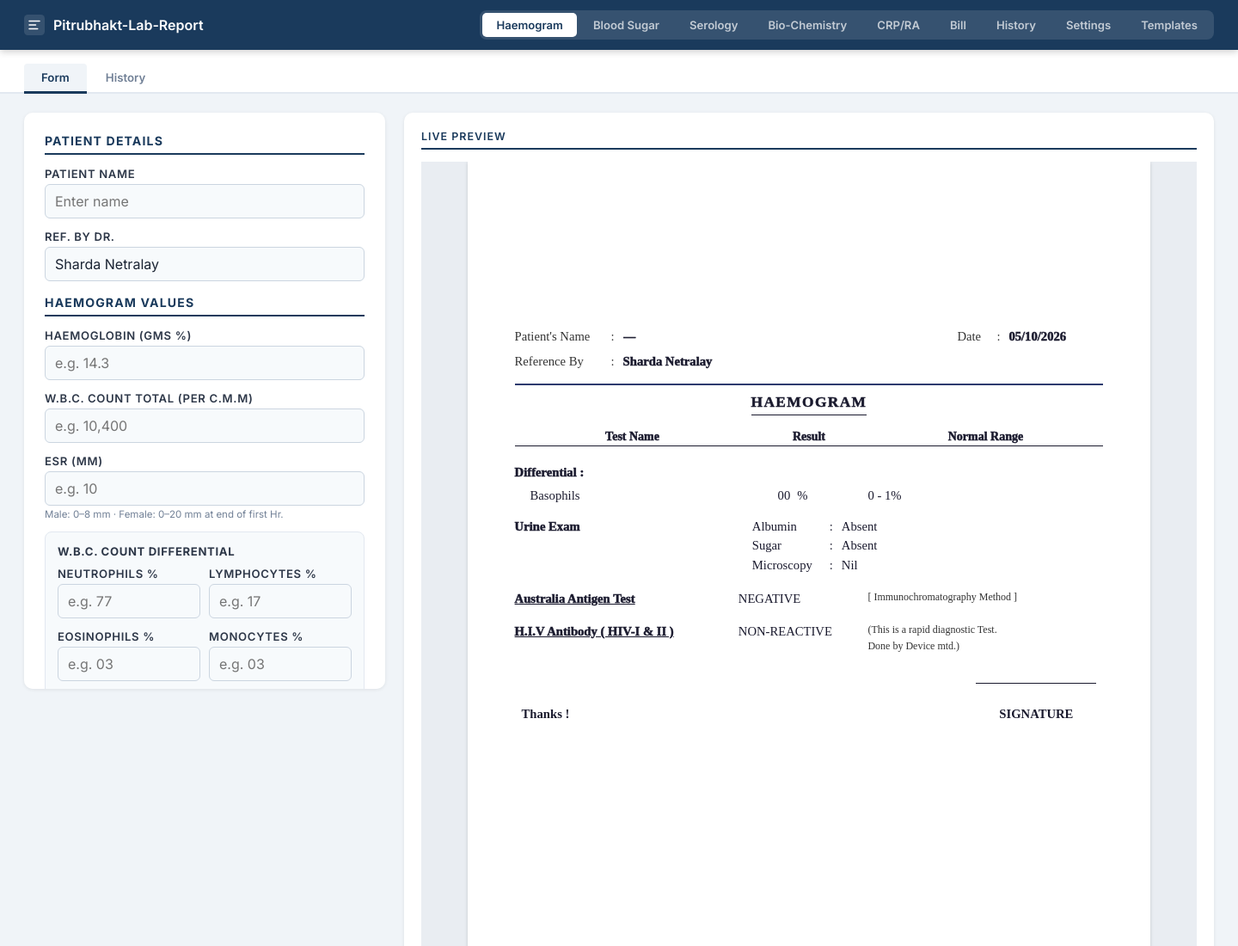
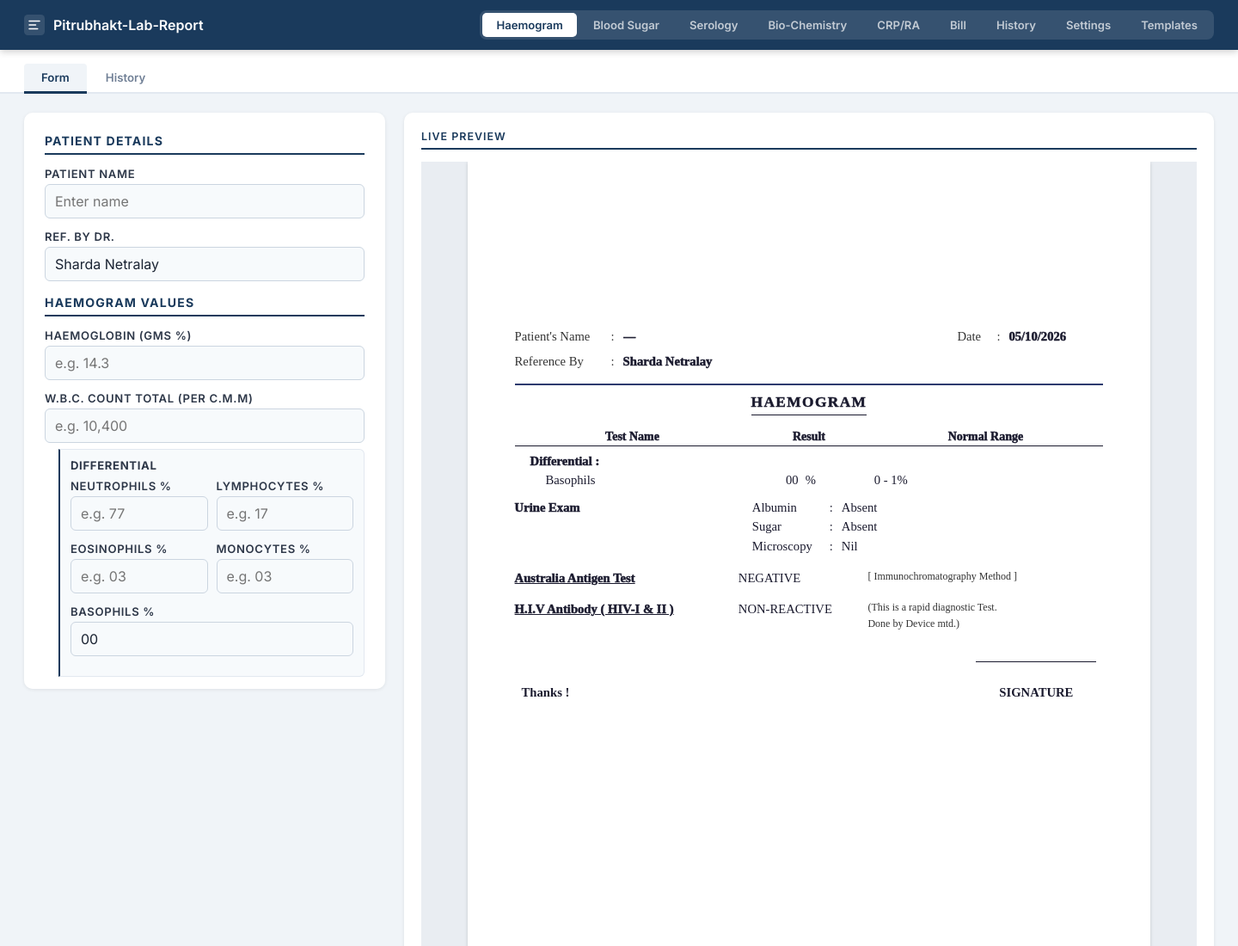
Before and after one commit to Niraj2003/lab-report-app, an Electron app: page index.html in a window 1440 px wide. Shown: the top 1100 px of the page at 86% size. Drawn offline with Linux system fonts and the light colour scheme.

Commit message:
refactor: update W.B.C. differential section and ESR input styling

```diff
--- a/index.html
+++ b/index.html
@@ -301,16 +301,8 @@
             <div class="field">
               <label>W.B.C. Count Total (Per c.m.m)</label><input type="text" id="hf-wbc" placeholder="e.g. 10,400" oninput="haemoSync()" />
             </div>
-            <div class="field">
-              <label>ESR (mm)</label>
-              <input type="text" id="hf-esr" placeholder="e.g. 10" oninput="haemoSync()" />
-              <div id="hf-esr-hint" style="font-size: 0.72rem; color: #718096; margin-top: 3px">
-                Male: 0–8 mm · Female: 0–20 mm at end of first Hr.
-              </div>
-            </div>
-
-            <div class="result-group">
-              <h3>W.B.C. Count Differential</h3>
+            <div class="result-group wbc-differential">
+              <h3>Differential</h3>
               <div class="field-row">
                 <div class="field">
                   <label>Neutrophils %</label><input type="number" id="hf-neut" placeholder="e.g. 77" min="0" max="100" oninput="
@@ -346,6 +338,13 @@
                   " />
               </div>
               <div class="diff-counter" id="diff-counter" style="display: none"></div>
+            </div>
+            <div class="field">
+              <label>ESR (mm)</label>
+              <input type="text" id="hf-esr" placeholder="e.g. 10" oninput="haemoSync()" />
+              <div id="hf-esr-hint" style="font-size: 0.72rem; color: #718096; margin-top: 3px">
+                Male: 0-8 mm · Female: 0-20 mm at end of first Hr.
+              </div>
             </div>
 
             <div class="field">
--- a/renderer.js
+++ b/renderer.js
@@ -720,37 +720,33 @@
         ? `<b>${label}</b>`
         : label;
     const col = opts.colon ? ' :' : '';
-    return `<div style="display:flex;font-size:11pt;padding:${opts.tight ? '1px' : '3px'} 0;line-height:1.5;font-family:inherit">
+    return `<div style="display:flex;font-size:11pt;padding:${opts.tight ? '1px' : '3px'} 0;line-height:1.5;margin:0 0 ${opts.compact ? '2px' : '8px'};font-family:inherit">
       <span style="flex:0 0 38%;font-size:11pt">${lbl}${col}</span>
       <span style="flex:0 0 22%;font-size:11pt">${result || ''}</span>
-      <span style="flex:1;font-size:11pt;color:#333">${range || ''}</span>
+      <span style="flex:1;font-size:${opts.rangeSize || '11pt'};white-space:${opts.rangeNoWrap ? 'nowrap' : 'normal'};color:#333">${range || ''}</span>
     </div>`;
   };
-
-  const gap = () => `<div style="height:10px"></div>`;
 
   // Haemoglobin
   if (hv('hf-hb')) {
     const hbVal = parseFloat(hv('hf-hb'));
     const hbDisplay = isNaN(hbVal) ? hv('hf-hb') : hbVal.toFixed(1);
-    html += line('Haemoglobin', hbDisplay + ' g/dl', 'Male : 13.5 to 18.0 g/dl');
-    html += line('', '', 'Female : 12.0 to 16.0 g/dl', { bold: false });
-    html += gap();
-  }
+    html += line('Haemoglobin', hbDisplay + ' g/dl', 'Male : 13.5-18.0 g/dl, Female : 12.0-16.0 g/dl', { rangeSize: '10pt', rangeNoWrap: true });
+  }
+
+  const hasDiff = hv('hf-neut') || hv('hf-lymp') || hv('hf-eosi') || hv('hf-mono') || hv('hf-baso');
 
   // WBC
   if (hv('hf-wbc')) {
-    html += line('W.B.C. Total', hv('hf-wbc') + ' /Cu. mm.', '4000-11000 /Cu. mm.');
-    html += gap();
+    html += line('W.B.C. Total', hv('hf-wbc') + ' /Cu. mm.', '4000-11000 /Cu. mm.', { compact: hasDiff });
   }
 
   // Differential
-  const hasDiff = hv('hf-neut') || hv('hf-lymp') || hv('hf-eosi') || hv('hf-mono') || hv('hf-baso');
   if (hasDiff) {
-    html += `<div style="margin:10px 0">`;
-    html += `<div style="font-size:11pt;font-weight:700;padding:3px 0"><b>Differential :</b></div>`;
+    html += `<div style="margin:0 0 8px 18px">`;
+    html += `<div style="font-size:11pt;font-weight:700;padding:0 0 1px"><b>Differential :</b></div>`;
     const diffRow = (label, val, range) =>
-      `<div style="display:flex;font-size:11pt;padding:1px 0;line-height:1.5;font-family:inherit"><span style="flex:0 0 38%;padding-left:18px">${label}</span><span style="flex:0 0 10%;text-align:right;padding-right:8px">${val}</span><span style="flex:0 0 12%">%</span><span style="flex:1">${range}</span></div>`;
+      `<div style="display:flex;font-size:11pt;padding:0;line-height:1.3;font-family:inherit"><span style="flex:0 0 38%;padding-left:18px">${label}</span><span style="flex:0 0 10%;text-align:right;padding-right:8px">${val}</span><span style="flex:0 0 12%">%</span><span style="flex:1">${range}</span></div>`;
     if (hv('hf-neut')) html += diffRow('Neutrophils', hv('hf-neut'), '50 - 70%');
     if (hv('hf-lymp')) html += diffRow('Lymphocytes', hv('hf-lymp'), '20 - 40%');
     if (hv('hf-eosi')) html += diffRow('Eosinophils', hv('hf-eosi'), '1 - 6%');
@@ -767,27 +763,25 @@
 
   // ESR
   if (hv('hf-esr')) {
-    html += gap();
-    html += `<div style="display:flex;font-size:11pt;padding:3px 0;line-height:1.5;font-family:inherit">
+    html += `<div style="margin:0 0 8px">
+    <div style="display:flex;font-size:11pt;padding:3px 0;line-height:1.5;font-family:inherit">
       <span style="flex:0 0 38%"><b>ESR</b></span>
       <span style="flex:0 0 22%">${hv('hf-esr')} mm.</span>
-      <span style="flex:1;white-space:nowrap">Male 0 - 8 mm. at the end of first Hr.</span>
+      <span style="flex:1;font-size:10pt;white-space:nowrap">Male 0 - 8 mm. at the end of first Hr.</span>
     </div>`;
     html += `<div style="display:flex;font-size:11pt;padding:1px 0;line-height:1.5;font-family:inherit">
-      <span style="flex:0 0 38%">(Westergreen's method)</span>
+      <span style="flex:0 0 38%;font-size:10pt">(Westergreen's method)</span>
       <span style="flex:0 0 22%"></span>
-      <span style="flex:1;white-space:nowrap">Female 0 - 20 mm. at the end of first Hr.</span>
+      <span style="flex:1;font-size:10pt;white-space:nowrap">Female 0 - 20 mm. at the end of first Hr.</span>
     </div>`;
-    html += gap();
+    html += `</div>`;
   }
 
   // Blood Sugar
   if (hv('hf-sugar')) {
     const sugarRaw = parseFloat(hv('hf-sugar'));
     const sugarVal = isNaN(sugarRaw) ? hv('hf-sugar') : sugarRaw.toFixed(1);
-    html += `<div style="margin:10px 0">`;
     html += line('Blood Sugar (Random)', sugarVal + ' mg/dl', '70-140 mg/dl', { underline: true });
-    html += `</div>`;
   }
 
   // Urine Exam
@@ -795,7 +789,7 @@
     usg = hv('hf-usg'),
     mic = hv('hf-mic');
   if (alb || usg || mic) {
-    html += `<div style="margin:10px 0">`;
+    html += `<div style="margin:0 0 8px">`;
     html += `<div style="display:flex;font-size:11pt;padding:3px 0;line-height:1.5;font-family:inherit">
       <span style="flex:0 0 38%"><b>Urine Exam</b></span>
       <span style="flex:1;padding-left:16px">
@@ -822,8 +816,7 @@
 
   // HCV
   if (hv('hf-hcv')) {
-    html += `<div style="height:6px"></div>`;
-    html += `<div style="display:flex;font-size:11pt;padding:3px 0;line-height:1.5;font-family:inherit">
+    html += `<div style="display:flex;font-size:11pt;padding:3px 0;margin:0 0 8px;line-height:1.5;font-family:inherit">
     <span style="flex:0 0 38%"><b><u>HCV Test</u></b></span>
     <span style="flex:0 0 22%">${hv('hf-hcv')}</span>
     <span style="flex:1;white-space:nowrap;font-size:9pt;line-height:1.6;color:#333">[ Immunochromatography Method ]</span>
@@ -832,12 +825,12 @@
 
   // Australia Antigen
   if (hv('hf-aat')) {
-    html += `<div style="display:flex;font-size:11pt;padding:3px 0;margin:10px 0;line-height:1.5;font-family:inherit"><span style="flex:0 0 38%"><b><u>Australia Antigen Test</u></b></span><span style="flex:0 0 22%">${hv('hf-aat')}</span><span style="flex:1;white-space:nowrap;font-size:9pt;line-height:1.6;color:#333">[ Immunochromatography Method ]</span></div>`;
+    html += `<div style="display:flex;font-size:11pt;padding:3px 0;margin:0 0 8px;line-height:1.5;font-family:inherit"><span style="flex:0 0 38%"><b><u>Australia Antigen Test</u></b></span><span style="flex:0 0 22%">${hv('hf-aat')}</span><span style="flex:1;white-space:nowrap;font-size:9pt;line-height:1.6;color:#333">[ Immunochromatography Method ]</span></div>`;
   }
 
   // HIV
   if (hv('hf-hiv')) {
-    html += `<div style="display:flex;font-size:11pt;padding:3px 0;margin:10px 0;line-height:1.5;font-family:inherit"><span style="flex:0 0 38%;font-size:11pt"><b><u>H.I.V Antibody ( HIV-I & II )</u></b></span><span style="flex:0 0 22%;font-size:11pt;white-space:nowrap">${hv('hf-hiv')}</span><span style="flex:1;font-size:9pt;line-height:1.6;color:#333">(This is a rapid diagnostic Test.<br>Done by Device mtd.)</span></div>`;
+    html += `<div style="display:flex;font-size:11pt;padding:3px 0;margin:0 0 8px;line-height:1.5;font-family:inherit"><span style="flex:0 0 38%;font-size:11pt"><b><u>H.I.V Antibody ( HIV-I & II )</u></b></span><span style="flex:0 0 22%;font-size:11pt;white-space:nowrap">${hv('hf-hiv')}</span><span style="flex:1;font-size:9pt;line-height:1.6;color:#333">(This is a rapid diagnostic Test.<br>Done by Device mtd.)</span></div>`;
   }
 
   html += `<div class="report-closing"><span>Thanks !</span><span class="report-closing-signature">SIGNATURE</span></div>`;
--- a/styles.css
+++ b/styles.css
@@ -210,6 +210,15 @@
   margin-bottom: 10px;
   text-transform: uppercase;
   letter-spacing: 0.05em;
+}
+.wbc-differential {
+  margin: -6px 0 12px 16px;
+  padding: 10px 12px;
+  border-left: 2px solid #1a3a5c;
+  border-radius: 0 6px 6px 0;
+}
+.wbc-differential h3 {
+  margin-bottom: 8px;
 }
 .btn-row {
   display: grid;
@@ -379,6 +388,16 @@
   margin: 0 auto;
   border: 1px solid #dde3ec;
   line-height: 1.55;
+}
+.report,
+.report *,
+.bs-report,
+.bs-report *,
+.bill-report,
+.bill-report *,
+.crpra-report,
+.crpra-report * {
+  font-family: var(--report-font-family) !important;
 }
 .report-body {
   padding: 8px 22px 18px;
@@ -1164,6 +1183,10 @@
   body.report-printing .report-scaler.print-active * {
     visibility: visible !important;
   }
+  body.report-printing .report-scaler.print-active .report,
+  body.report-printing .report-scaler.print-active .report * {
+    font-family: 'Inter', sans-serif !important;
+  }
   body.report-printing .report-scaler.print-active {
     position: fixed !important;
     top: 0 !important;
```
